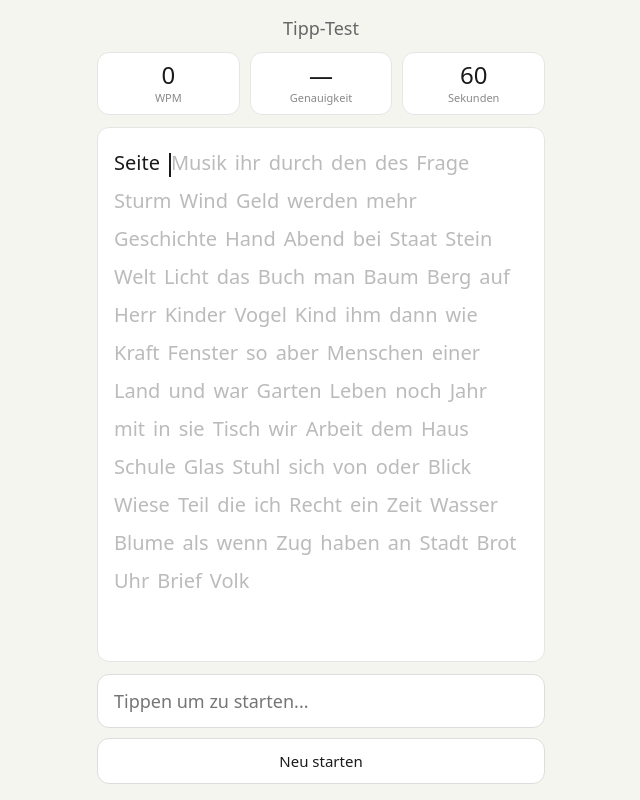
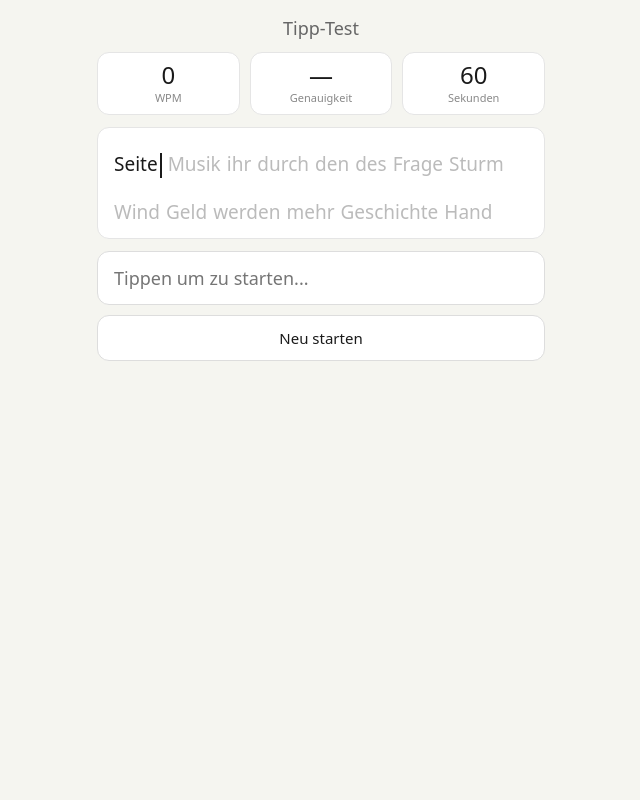
Before and after one commit to PixDaumen123/tipp-app, a plain HTML site: page index.html in a window 1280 px wide. Shown: the whole page, without its empty margins (319-959 px from the left). Drawn offline with Linux system fonts and the light colour scheme.

Commit message:
Dritte Version

```diff
--- a/index.html
+++ b/index.html
@@ -12,22 +12,60 @@
     h1 { font-size: 18px; font-weight: 500; color: #666; text-align: center; margin-bottom: 0.75rem; flex-shrink: 0; }
     #stats { display: flex; gap: 10px; margin-bottom: 0.75rem; flex-shrink: 0; }
     .stat { flex: 1; background: #fff; border-radius: 12px; padding: 0.6rem; text-align: center; border: 1px solid #e5e5e5; }
-    .stat-val { font-size: 24px; font-weight: 500; color: #1a1a1a; line-height: 1; }
+    .stat-val { font-size: 24px; font-weight: 500; line-height: 1; }
     .stat-lbl { font-size: 11px; color: #888; margin-top: 3px; }
-    #words-box { flex: 1; background: #fff; border-radius: 12px; padding: 1rem; font-size: 20px; line-height: 1.9; border: 1px solid #e5e5e5; overflow: hidden; user-select: none; margin-bottom: 0.75rem; }
-    .word { display: inline-block; margin-right: 8px; color: #bbb; }
+
+    #words-box {
+      flex-shrink: 0;
+      background: #fff;
+      border-radius: 12px;
+      padding: 0.75rem 1rem;
+      border: 1px solid #e5e5e5;
+      margin-bottom: 0.75rem;
+      overflow: hidden;
+      position: relative;
+      height: 7rem;
+    }
+
+    #lines-wrap {
+      position: relative;
+      transition: transform 0.2s ease;
+    }
+
+    .line {
+      display: flex;
+      flex-wrap: wrap;
+      gap: 6px;
+      height: 3rem;
+      align-items: center;
+      overflow: hidden;
+    }
+
+    .word { font-size: 19px; color: #bbb; white-space: nowrap; }
     .word.done { color: #2d9e75; }
     .word.wrong { color: #e24b4a; text-decoration: underline wavy; }
     .word.current { color: #1a1a1a; font-weight: 500; }
-    #cursor { display: inline-block; width: 2px; height: 1.2em; background: #1a1a1a; vertical-align: middle; animation: blink 0.8s steps(1) infinite; margin-left: 1px; }
+
+    #fade-top {
+      position: absolute; top: 0; left: 0; right: 0; height: 1rem;
+      background: linear-gradient(#fff, transparent);
+      pointer-events: none; z-index: 1; opacity: 0;
+    }
+
+    #cursor {
+      display: inline-block; width: 2px; height: 1.3em;
+      background: #1a1a1a; vertical-align: middle;
+      animation: blink 0.8s steps(1) infinite;
+    }
     @keyframes blink { 50% { opacity: 0; } }
+
     #bottom { flex-shrink: 0; }
     #word-input { width: 100%; padding: 14px 16px; font-size: 18px; border-radius: 12px; border: 1.5px solid #ddd; background: #fff; color: #1a1a1a; outline: none; font-family: system-ui, sans-serif; }
     #word-input:focus { border-color: #888; }
-    #start-btn, #start-btn2 { width: 100%; margin-top: 0.6rem; padding: 12px; font-size: 15px; border-radius: 12px; border: 1px solid #ddd; background: #fff; color: #1a1a1a; cursor: pointer; font-family: system-ui, sans-serif; }
+    button { width: 100%; margin-top: 0.6rem; padding: 12px; font-size: 15px; border-radius: 12px; border: 1px solid #ddd; background: #fff; color: #1a1a1a; cursor: pointer; font-family: system-ui, sans-serif; }
+
     #result-box { display: none; flex: 1; flex-direction: column; align-items: center; justify-content: center; text-align: center; }
-    #result-box h2 { font-size: 20px; font-weight: 500; margin-bottom: 0.5rem; }
-    .big { font-size: 72px; font-weight: 500; line-height: 1; margin: 0.75rem 0; }
+    .big { font-size: 72px; font-weight: 500; line-height: 1; margin: 0.5rem 0; }
     .wpm-label { font-size: 15px; color: #888; }
     .sub { color: #888; font-size: 14px; margin: 0.75rem 0 1.5rem; }
   </style>
@@ -40,34 +78,205 @@
     <div class="stat"><div class="stat-val" id="acc-val">—</div><div class="stat-lbl">Genauigkeit</div></div>
     <div class="stat"><div class="stat-val" id="timer-val">60</div><div class="stat-lbl">Sekunden</div></div>
   </div>
-  <div id="words-box"></div>
+
+  <div id="words-box">
+    <div id="fade-top"></div>
+    <div id="lines-wrap"></div>
+  </div>
+
   <div id="result-box">
-    <h2>Ergebnis</h2>
+    <h2 style="font-size:20px;font-weight:500;margin-bottom:0.5rem;">Ergebnis</h2>
     <div class="big" id="final-wpm">0</div>
     <div class="wpm-label">Wörter pro Minute</div>
     <p class="sub" id="final-acc"></p>
   </div>
+
   <div id="bottom">
     <input id="word-input" type="text" autocomplete="off" autocorrect="off" autocapitalize="off" spellcheck="false" placeholder="Tippen um zu starten..." />
     <button id="start-btn">Neu starten</button>
     <button id="start-btn2" style="display:none;">Nochmal</button>
   </div>
 </div>
+
 <script>
 const WORDS = ["die","das","und","ist","in","von","den","mit","auf","des","zu","nicht","als","auch","es","an","war","bei","nach","noch","aber","durch","alle","sie","wir","ihr","haben","werden","einer","oder","hat","sich","ihm","ein","wie","so","man","dann","wenn","aus","dem","mehr","ich","Zeit","Menschen","Leben","Jahr","Welt","Staat","Kinder","Haus","Wasser","Schule","Stadt","Arbeit","Land","Tag","Hand","Weg","Herr","Frau","Geld","Recht","Volk","Buch","Kind","Zahl","Bild","Blick","Teil","Wort","Kraft","Platz","Seite","Geschichte","Frage","Nacht","Licht","Abend","Musik","Spiel","Feuer","Sturm","Traum","Wiese","Brücke","Garten","Baum","Wind","Regen","Sonne","Berg","Fluss","Meer","Vogel","Stein","Blume","Straße","Fenster","Tisch","Stuhl","Brief","Brot","Glas","Zug","Auto","Uhr"];
-let words=[],current=0,started=false,finished=false,timer=null,timeLeft=60,totalCorrect=0,totalWrong=0;
+
+let allWords = [], globalIndex = 0;
+let started = false, finished = false;
+let timer = null, timeLeft = 60, totalCorrect = 0, totalWrong = 0;
+
+// Lines: each line is an array of {word, globalIdx}
+let lines = [];       // array of lines, each = [{word, idx, status}]
+let lineOffset = 0;   // how many lines have been scrolled away
+let currentGlobal = 0;
+
 function shuffle(a){return[...a].sort(()=>Math.random()-0.5);}
-function genWords(){let p=shuffle(WORDS),r=[];while(r.length<80)r=r.concat(shuffle(p));return r.slice(0,80);}
-function renderWords(){const box=document.getElementById('words-box');box.innerHTML=words.map((w,i)=>`<span class="word ${i<current?'done':i===current?'current':''}" id="w${i}">${w}</span>`).join('')+'<span id="cursor"></span>';scrollToCurrent();}
-function scrollToCurrent(){const el=document.getElementById('w'+current);const cur=document.getElementById('cursor');if(el){el.after(cur);el.scrollIntoView({block:'nearest'});}}
-function updateStats(){const elapsed=60-timeLeft;const wpm=elapsed>0?Math.round((totalCorrect/5)/(elapsed/60)):0;document.getElementById('wpm-val').textContent=wpm;const total=totalCorrect+totalWrong;document.getElementById('acc-val').textContent=total>0?Math.round((totalCorrect/total)*100)+'%':'—';document.getElementById('timer-val').textContent=timeLeft;}
-function startTimer(){timer=setInterval(()=>{timeLeft--;updateStats();if(timeLeft<=0)endGame();},1000);}
-function endGame(){clearInterval(timer);finished=true;document.getElementById('word-input').disabled=true;document.getElementById('words-box').style.display='none';document.getElementById('start-btn').style.display='none';document.getElementById('start-btn2').style.display='block';const wpm=Math.round((totalCorrect/5)/1);const total=totalCorrect+totalWrong;const acc=total>0?Math.round((totalCorrect/total)*100):0;document.getElementById('final-wpm').textContent=wpm;document.getElementById('final-acc').textContent=acc+'% Genauigkeit · '+totalCorrect+' Zeichen korrekt';document.getElementById('result-box').style.display='flex';}
-function reset(){clearInterval(timer);words=genWords();current=0;started=false;finished=false;timeLeft=60;totalCorrect=0;totalWrong=0;document.getElementById('word-input').value='';document.getElementById('word-input').disabled=false;document.getElementById('words-box').style.display='';document.getElementById('start-btn').style.display='';document.getElementById('start-btn2').style.display='none';document.getElementById('result-box').style.display='none';document.getElementById('wpm-val').textContent='0';document.getElementById('acc-val').textContent='—';document.getElementById('timer-val').textContent='60';renderWords();}
-document.getElementById('word-input').addEventListener('input',(e)=>{if(finished)return;const val=e.target.value;if(!started&&val.length>0){started=true;startTimer();}if(val.endsWith(' ')){const typed=val.trim();if(typed===''){e.target.value='';return;}if(typed===words[current]){document.getElementById('w'+current).className='word done';totalCorrect+=words[current].length+1;}else{document.getElementById('w'+current).className='word wrong';totalWrong+=typed.length;}current++;e.target.value='';if(current>=words.length){words=words.concat(genWords());renderWords();}scrollToCurrent();updateStats();}});
-document.getElementById('start-btn').addEventListener('click',reset);
-document.getElementById('start-btn2').addEventListener('click',reset);
-reset();
+function moreWords(){let p=shuffle(WORDS),r=[];while(r.length<60)r=r.concat(shuffle(p));allWords=allWords.concat(r.slice(0,60));}
+
+// Build lines by measuring word widths
+function buildLines() {
+  const BOX_WIDTH = document.getElementById('words-box').clientWidth - 32;
+  const FONT = '19px system-ui, sans-serif';
+  const GAP = 6;
+
+  // Use canvas to measure
+  const cv = document.createElement('canvas');
+  const ctx = cv.getContext('2d');
+  ctx.font = FONT;
+
+  lines = [];
+  let currentLine = [];
+  let lineWidth = 0;
+
+  for (let i = 0; i < allWords.length; i++) {
+    const w = allWords[i];
+    const ww = ctx.measureText(w).width;
+    if (currentLine.length > 0 && lineWidth + GAP + ww > BOX_WIDTH) {
+      lines.push(currentLine);
+      currentLine = [{word: w, idx: i, status: 'pending'}];
+      lineWidth = ww;
+    } else {
+      currentLine.push({word: w, idx: i, status: 'pending'});
+      lineWidth += (currentLine.length > 1 ? GAP : 0) + ww;
+    }
+  }
+  if (currentLine.length) lines.push(currentLine);
+}
+
+function getLineOf(globalIdx) {
+  for (let l = 0; l < lines.length; l++) {
+    for (let w = 0; w < lines[l].length; w++) {
+      if (lines[l][w].idx === globalIdx) return l;
+    }
+  }
+  return 0;
+}
+
+function renderLines() {
+  const wrap = document.getElementById('lines-wrap');
+  const currentLine = getLineOf(currentGlobal);
+  // Show from lineOffset
+  const visibleStart = lineOffset;
+
+  wrap.innerHTML = '';
+  for (let l = visibleStart; l < visibleStart + 3; l++) {
+    if (!lines[l]) continue;
+    const lineEl = document.createElement('div');
+    lineEl.className = 'line';
+    lines[l].forEach(item => {
+      const span = document.createElement('span');
+      span.className = 'word' + (item.idx === currentGlobal ? ' current' : item.status === 'done' ? ' done' : item.status === 'wrong' ? ' wrong' : '');
+      span.id = 'w' + item.idx;
+      span.textContent = item.word;
+      if (item.idx === currentGlobal) {
+        const cur = document.createElement('span');
+        cur.id = 'cursor';
+        cur.innerHTML = '&#x200b;';
+        cur.style.cssText = 'display:inline-block;width:2px;height:1.3em;background:#1a1a1a;vertical-align:middle;animation:blink 0.8s steps(1) infinite;margin-left:2px;';
+        span.appendChild(cur);
+      }
+      lineEl.appendChild(span);
+    });
+    wrap.appendChild(lineEl);
+  }
+}
+
+function advanceLine() {
+  const currentLine = getLineOf(currentGlobal);
+  if (currentLine >= lineOffset + 1) {
+    lineOffset++;
+    document.getElementById('fade-top').style.opacity = '1';
+    setTimeout(() => { document.getElementById('fade-top').style.opacity = '0'; }, 300);
+  }
+}
+
+function updateStats() {
+  const elapsed = 60 - timeLeft;
+  const wpm = elapsed > 0 ? Math.round((totalCorrect / 5) / (elapsed / 60)) : 0;
+  document.getElementById('wpm-val').textContent = wpm;
+  const total = totalCorrect + totalWrong;
+  document.getElementById('acc-val').textContent = total > 0 ? Math.round((totalCorrect / total) * 100) + '%' : '—';
+  document.getElementById('timer-val').textContent = timeLeft;
+}
+
+function startTimer() {
+  timer = setInterval(() => { timeLeft--; updateStats(); if (timeLeft <= 0) endGame(); }, 1000);
+}
+
+function endGame() {
+  clearInterval(timer); finished = true;
+  document.getElementById('word-input').disabled = true;
+  document.getElementById('words-box').style.display = 'none';
+  document.getElementById('start-btn').style.display = 'none';
+  document.getElementById('start-btn2').style.display = 'block';
+  const wpm = Math.round((totalCorrect / 5) / 1);
+  const total = totalCorrect + totalWrong;
+  const acc = total > 0 ? Math.round((totalCorrect / total) * 100) : 0;
+  document.getElementById('final-wpm').textContent = wpm;
+  document.getElementById('final-acc').textContent = acc + '% Genauigkeit · ' + totalCorrect + ' Zeichen korrekt';
+  document.getElementById('result-box').style.display = 'flex';
+}
+
+function reset() {
+  clearInterval(timer);
+  allWords = []; moreWords();
+  currentGlobal = 0; started = false; finished = false;
+  timeLeft = 60; totalCorrect = 0; totalWrong = 0; lineOffset = 0;
+  document.getElementById('word-input').value = '';
+  document.getElementById('word-input').disabled = false;
+  document.getElementById('words-box').style.display = '';
+  document.getElementById('start-btn').style.display = '';
+  document.getElementById('start-btn2').style.display = 'none';
+  document.getElementById('result-box').style.display = 'none';
+  document.getElementById('wpm-val').textContent = '0';
+  document.getElementById('acc-val').textContent = '—';
+  document.getElementById('timer-val').textContent = '60';
+  buildLines();
+  renderLines();
+}
+
+document.getElementById('word-input').addEventListener('input', (e) => {
+  if (finished) return;
+  const val = e.target.value;
+  if (!started && val.length > 0) { started = true; startTimer(); }
+  if (val.endsWith(' ')) {
+    const typed = val.trim();
+    if (typed === '') { e.target.value = ''; return; }
+
+    // Find and update word status in lines
+    for (let l = 0; l < lines.length; l++) {
+      for (let w = 0; w < lines[l].length; w++) {
+        if (lines[l][w].idx === currentGlobal) {
+          if (typed === lines[l][w].word) {
+            lines[l][w].status = 'done';
+            totalCorrect += lines[l][w].word.length + 1;
+          } else {
+            lines[l][w].status = 'wrong';
+            totalWrong += typed.length;
+          }
+        }
+      }
+    }
+
+    currentGlobal++;
+    e.target.value = '';
+
+    // Need more words?
+    if (currentGlobal > allWords.length - 20) moreWords();
+    if (currentGlobal > lines[lines.length-1]?.slice(-1)[0]?.idx - 10) {
+      buildLines(); // rebuild with more words
+    }
+
+    advanceLine();
+    renderLines();
+    updateStats();
+  }
+});
+
+document.getElementById('start-btn').addEventListener('click', reset);
+document.getElementById('start-btn2').addEventListener('click', reset);
+
+window.addEventListener('load', reset);
 </script>
 </body>
 </html>
```
